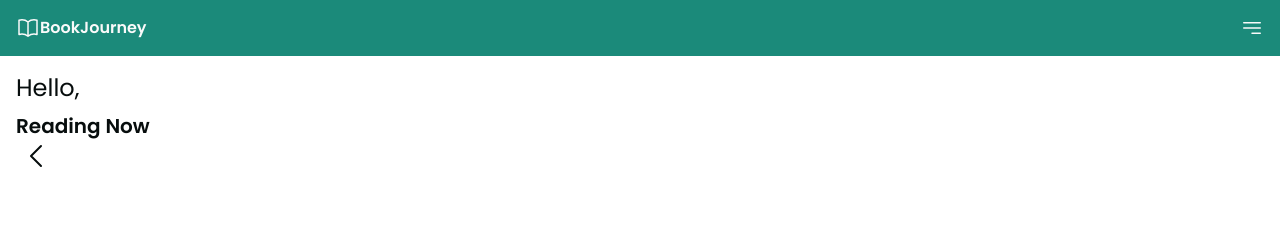
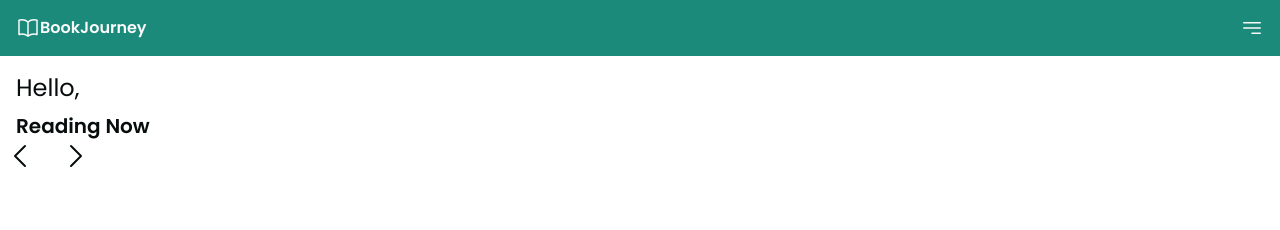
Before and after one commit to agnkos/book-journey, a React (Vite) app: page /dashboard in a window 1280 px wide. Shown: the top 230 px of the page. Built offline with nearby package versions, Linux system fonts and the light colour scheme; sample sign-in values are in the browser's storage; what chartjs-plugin-datalabels would draw is missing.

Commit message:
placing slider arrows

```diff
--- a/src/pages/user/DashboardPage/components/ReadingNow.jsx
+++ b/src/pages/user/DashboardPage/components/ReadingNow.jsx
@@ -5,6 +5,7 @@ import "slick-carousel/slick/slick.css"
 import "slick-carousel/slick/slick-theme.css"
 import Slider from "react-slick";
 import SliderPrevArrow from "./SliderPrevArrow"
+import SliderNextArrow from "./SliderNextArrow"
 
 
 const ReadingNow = () => {
@@ -17,23 +18,28 @@ const ReadingNow = () => {
     console.log(books?.READING)
 
     const settings = {
-        // dots: true,
+        dots: true,
+        // className: 'max-w-full',
         infinite: true,
         speed: 500,
         slidesToShow: 1,
         slidesToScroll: 1,
-        prevArrow: <SliderPrevArrow />
+        prevArrow: <SliderPrevArrow />,
+        nextArrow: <SliderNextArrow />
     };
 
     return (
         <div>
             <h2 className="text-xl font-semibold">Reading Now</h2>
-            <Slider {...settings}>
+            <div className="">
+
+                <Slider {...settings} style={{display: "flex", alignItems: "center"}} className="">
 
 
-                {booksReading}
+                    {booksReading}
 
-            </Slider>
+                </Slider>
+            </div>
         </div>
     )
 }
--- /dev/null
+++ b/src/pages/user/DashboardPage/components/SliderNextArrow.jsx
@@ -0,0 +1,22 @@
+import { ChevronRightIcon } from "@heroicons/react/24/outline"
+import PropTypes from 'prop-types';
+
+
+const SliderNextArrow = (props) => {
+    const { onClick} = props;
+    return (
+        <div onClick={onClick} >
+
+            <ChevronRightIcon className={` h-8 w-8 cursor-pointer z-10 translate-x-3`} />
+        </div>
+    )
+}
+export default SliderNextArrow
+
+SliderNextArrow.propTypes = {
+    onClick: PropTypes.func,
+    className: PropTypes.string,
+    style: PropTypes.object
+}
+
+// className={` h-8 w-10 cursor-pointer z-10`}
--- a/src/pages/user/DashboardPage/components/SliderPrevArrow.jsx
+++ b/src/pages/user/DashboardPage/components/SliderPrevArrow.jsx
@@ -4,9 +4,10 @@ import PropTypes from 'prop-types';
 const SliderPrevArrow = (props) => {
     const { onClick } = props;
     return (
+        <div onClick={onClick}>
 
-        <ChevronLeftIcon className={`h-8 w-10 block cursor-pointer z-10`} onClick={onClick} />
-
+            <ChevronLeftIcon className={`h-8 w-8 cursor-pointer z-10 -translate-x-3`} />
+        </div>
     )
 }
 export default SliderPrevArrow
```
